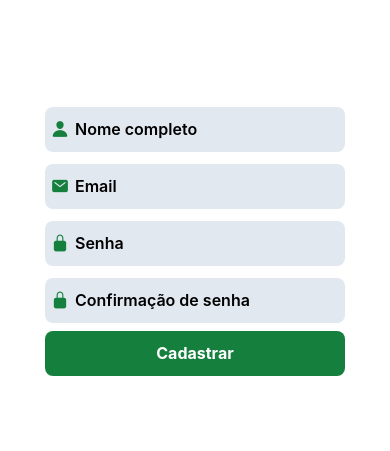
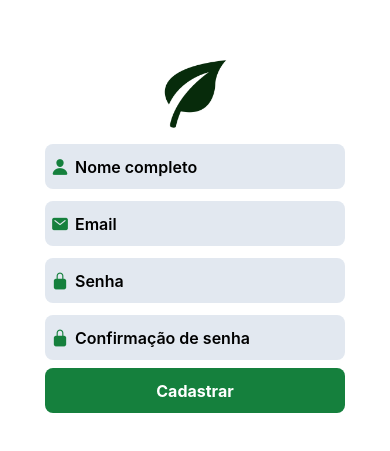
Before and after one commit to jadsonkenard/form_validator_hook-form-yup, a React Native app: screen / in a window 390 px wide. Shown: the part 183-634 px from the top of the page. Built offline with nearby package versions, Linux system fonts and the light colour scheme.

Commit message:
criação da logo

```diff
--- a/src/components/Form/index.tsx
+++ b/src/components/Form/index.tsx
@@ -1,11 +1,13 @@
 import { StatusBar } from "expo-status-bar";
 import React from "react";
-import { View } from "react-native";
+import { View, Image, StyleSheet } from "react-native";
 import { Button } from "../Button";
 import { InputControl } from "../InputControl";
 import { useForm } from "react-hook-form";
 import { yupResolver } from "@hookform/resolvers/yup";
 import * as yup from "yup";
+
+const logo = require("../../assets/logo.png")
 
 type FormData = {
   name: string;
@@ -43,7 +45,8 @@ export default function FormRegister() {
     console.log(data);
   }
   return (
-    <View>
+    <View style={styles.container}>
+      <Image source={logo} style={styles.logo}/>
       <InputControl
         autoCorrect={false}
         autoCapitalize="none"
@@ -86,3 +89,13 @@ export default function FormRegister() {
     </View>
   );
 }
+
+const styles = StyleSheet.create({
+  container: {
+    alignItems: 'center'
+  },
+  logo: {
+    height: 75,
+    width: 75
+  }
+})
```
Also changed, not shown: src/assets/logo.png (added).
